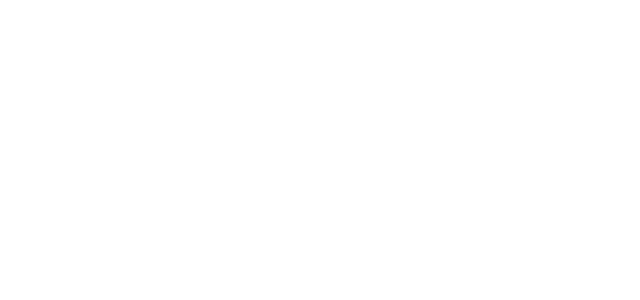
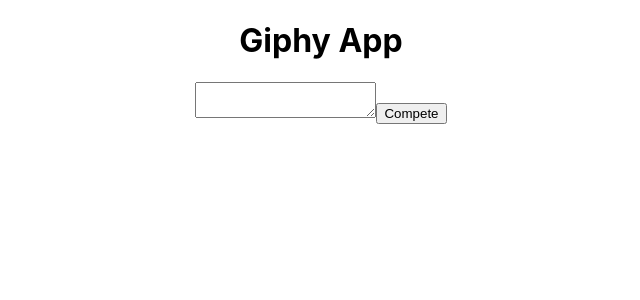
Before and after one commit to benjackson33/giphy-app, a React (Create React App) app: page / in a window 1280 px wide. Shown: the top 300 px of the page, without its empty margins (319-959 px from the left). Built offline with nearby package versions, Linux system fonts and the light colour scheme.

Commit message:
Search bar

```diff
--- a/src/App.js
+++ b/src/App.js
@@ -6,6 +6,7 @@
 function App() {
   return (
     <div className="App">
+      <h1>Giphy App</h1>
       <SearchBar />
       <VsScreen />
       <VictoryScreen />
--- a/src/SearchBar.jsx
+++ b/src/SearchBar.jsx
@@ -1,6 +1,28 @@
+import { useState } from "react"
+
+
 export default function SearchBar() {
+    const [search, setSearch] = useState('')
+    const [searchParams, setSearchParams] = useState([''])
+
+    const handleTextChange = (e) => {
+        setSearch(e.target.value)
+    }
+
+    const handleSubmit = (e) => {
+        e.preventDefault()
+        setSearchParams(search.split(', '))
+    }
+
+
+
     return (
         <div>
+            <form onSubmit={handleSubmit}>
+                <textarea value={search} onChange={handleTextChange}></textarea>
+                <button>Compete</button>
+            </form>
+                {searchParams.map((param, idx) => <p key={idx}>{param}</p>)}
         </div>
     )
 }
```
